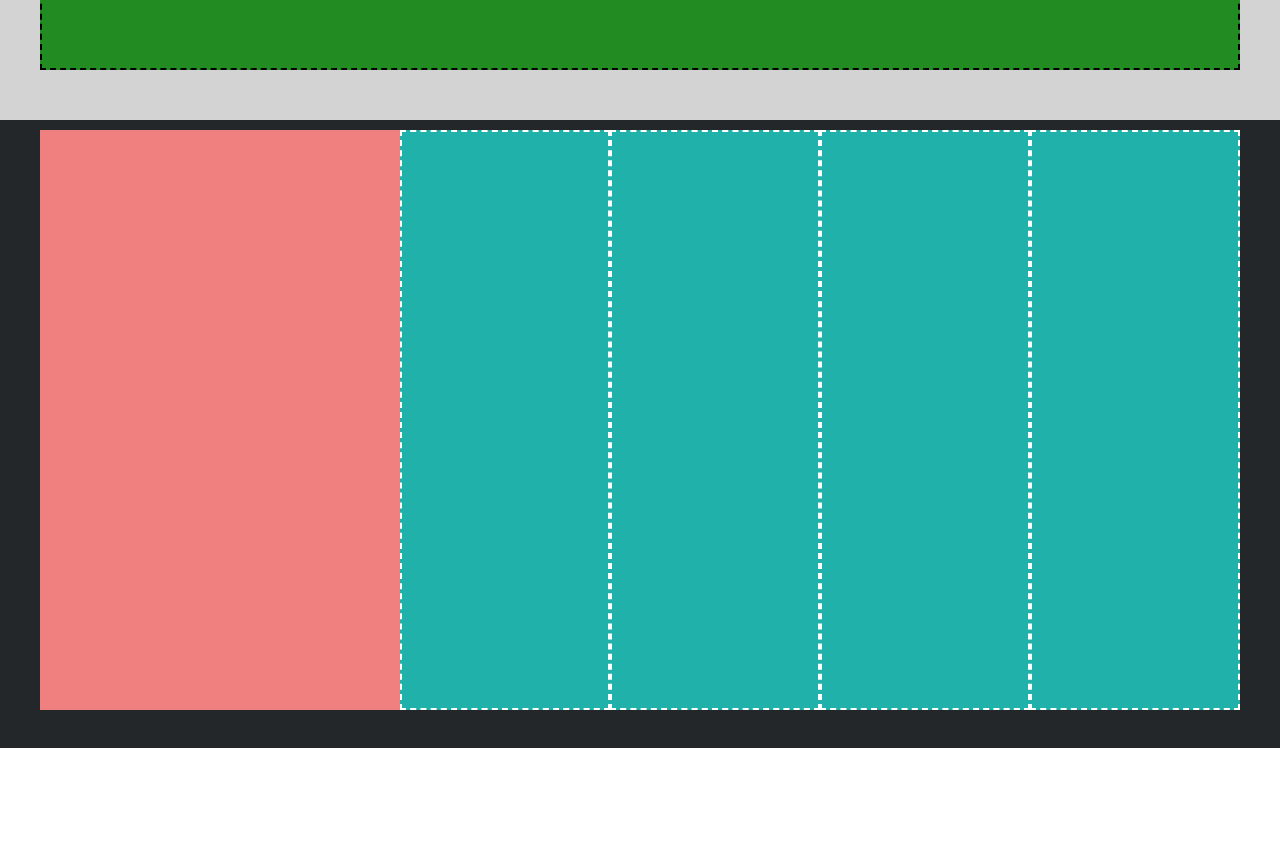
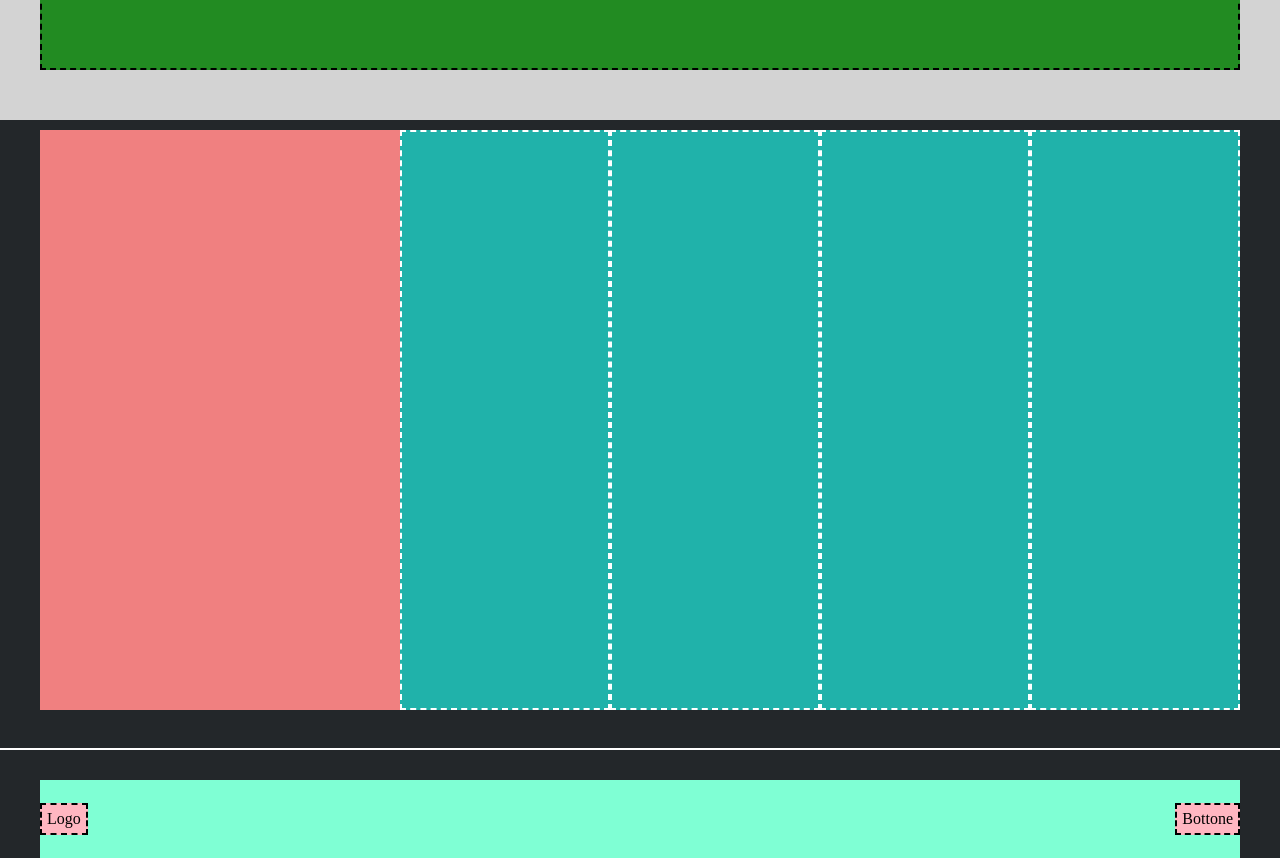
Before and after one commit to RiccardoBernardi1/htmlcss-struttura-discord, a plain HTML site: page index.html in a window 1280 px wide. Shown: the part 3260-4120 px from the top of the page. Before the commit the page ends 4010 px from the top, so only its background shows below. Drawn offline with Linux system fonts and the light colour scheme.

Commit message:
aggiunto footer bottom

```diff
--- a/css/style.css
+++ b/css/style.css
@@ -92,6 +92,27 @@
    border: 2px dashed white;
  }
 
+ /* footer bottom debug*/
+
+.footer-bottom.debug{
+    background-color: #23272A;
+    height: 110px;
+}
+.row4.debug{
+    height: 80px;
+    background-color:#7FFFD4 ;
+}
+.bottone.debug {
+    padding: 5px;
+    border: 2px dashed black;
+    background-color: #FFB6C1;
+}
+.debug.logo{
+    padding: 5px;
+    border: 2px dashed black;
+    background-color: #FFB6C1;
+}
+
 /* COMMON*/
 
 .container{
@@ -165,3 +186,16 @@
 .col2{
     border: 2px dashed white;
 }
+
+/* footer bottom debug*/
+
+.footer-bottom{
+    padding-top: 30px;
+    border-bottom: 2px solid white;
+}
+.row4{
+    display: flex;
+    border-bottom: 2px solid white;
+    justify-content: space-between;
+    align-items: center;
+}
--- a/index.html
+++ b/index.html
@@ -74,7 +74,7 @@
     <!-- /MAIN -->
 
     <!-- FOOTER-->
-    <footer>
+    <footer class="debug">
 
         <!-- footer top -->
             <section class="footer-top debug">
@@ -90,7 +90,10 @@
 
         <!-- footer bottom -->
             <section class="footer-bottom debug">
-                <div class="container"></div>
+                <div class="container row4 debug">
+                    <div class="logo debug">Logo</div>
+                    <div class="bottone debug">Bottone</div>
+                </div>
             </section>
         <!-- /footer bottom -->
     </footer>
```
